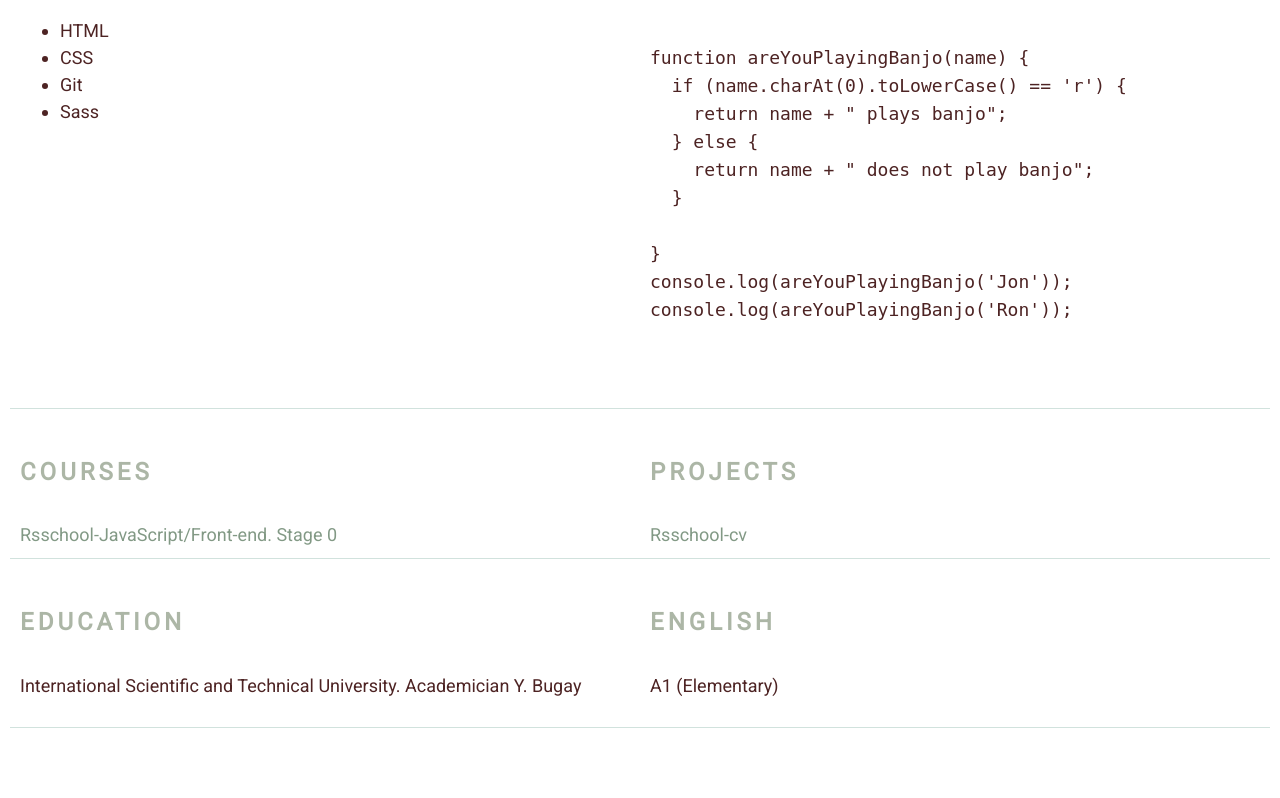
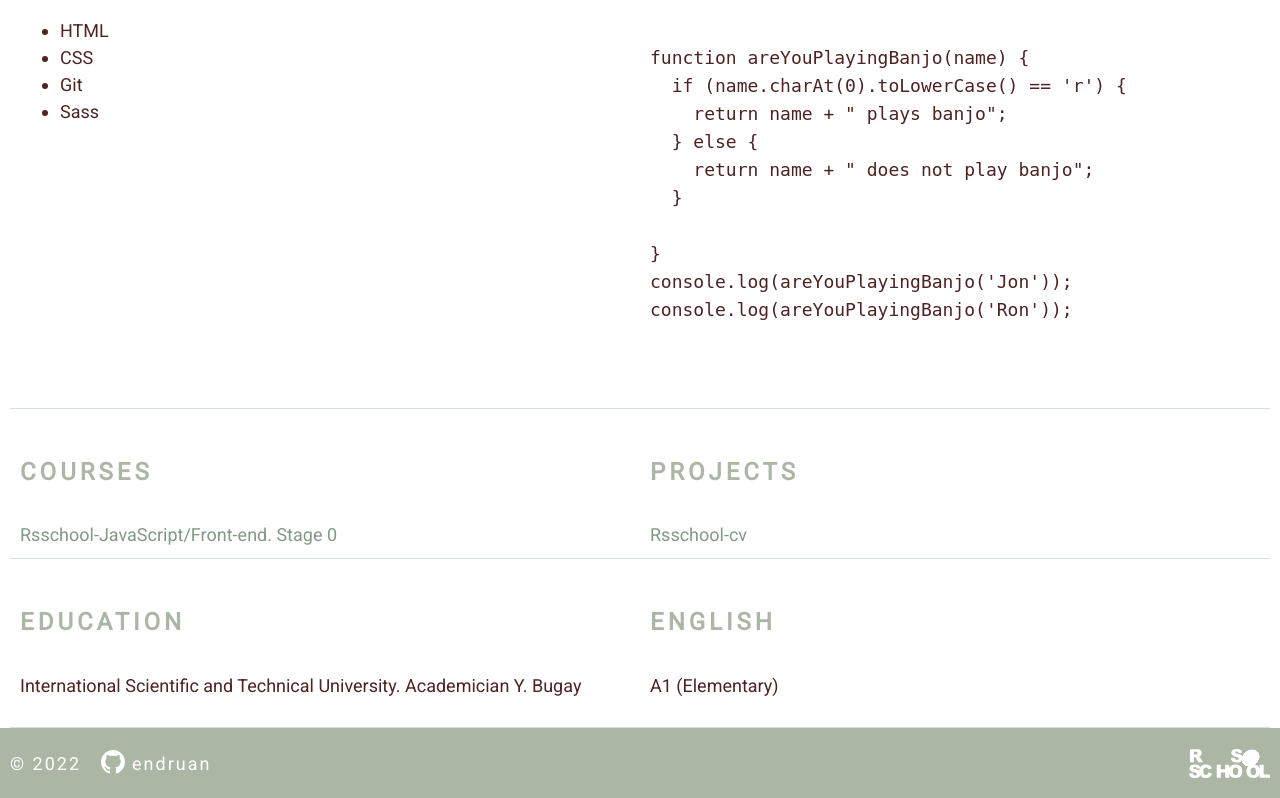
Before and after one commit to endruan/rsschool-cv_, a plain HTML site: page index.html in a window 1280 px wide. Shown: the part 649-1447 px from the top of the page. Before the commit the page ends 1377 px from the top, so only its background shows below. Drawn offline with Linux system fonts and the light colour scheme.

Commit message:
feat: add footer

```diff
--- a/css/style.css
+++ b/css/style.css
@@ -33,6 +33,7 @@ a:hover {
 code {
   font-family: 'Monospace', monospace;
   line-height: 1.4;
+  max-width: 100vw;
 }
 
 .container {
@@ -117,6 +118,57 @@ h1.section-title {
   border-radius: 100px;
 }
 
+.footer {
+  height: 70px;
+  color: #fff;
+  background-color: rgba(41, 68, 25, 0.39);
+}
+
+.footer-container {
+  display: flex;
+  align-items: center;
+  justify-content: space-between;
+  min-height: 100%;
+}
+
+.footer-svg {
+  margin-right: 7px;
+  transition: all 0.5s;
+}
+
+
+.footer-left {
+  display: flex;
+  letter-spacing: 2px;
+}
+
+.footer-left-text {
+  padding-right: 20px;
+}
+
+.footer-link {
+  display: flex;
+  color: #fff;
+  fill: #fff;
+}
+
+.footer-link:hover {
+  fill: #5d7260;
+  color: #5d7260;
+}
+
+.footer-right-img {
+  height: 30px;
+  -webkit-filter: brightness(0) invert(1);
+    filter: brightness(0) invert(1);
+}
+
+.footer-right-img:hover {
+  -webkit-filter: none;
+  filter: none;
+}
+
+
 @media (max-width: 768px) {
   .section {
     width: 100%;
@@ -125,4 +177,8 @@ h1.section-title {
   .section-profile{
     flex-wrap: wrap;
   }
+
+  pre {
+    overflow: scroll;
+  }
 }
--- a/index.html
+++ b/index.html
@@ -103,7 +103,23 @@ console.log(areYouPlayingBanjo('Ron'));
 </main>
 
 <footer class="footer">
-  <div class="container"></div>
+  <div class="container footer-container">
+    <div class="footer-left">
+      <span class="footer-left-text">© 2022</span>
+      <a class="footer-link" href="https://github.com/endruan">
+        <svg class="footer-svg" aria-hidden="true" height="24" viewBox="0 0 16 16" version="1.1" width="24" data-view-component="true" class="octicon octicon-mark-github d-block mr-2 float-left">
+          <path fill-rule="evenodd" d="M8 0C3.58 0 0 3.58 0 8c0 3.54 2.29 6.53 5.47 7.59.4.07.55-.17.55-.38 0-.19-.01-.82-.01-1.49-2.01.37-2.53-.49-2.69-.94-.09-.23-.48-.94-.82-1.13-.28-.15-.68-.52-.01-.53.63-.01 1.08.58 1.23.82.72 1.21 1.87.87 2.33.66.07-.52.28-.87.51-1.07-1.78-.2-3.64-.89-3.64-3.95 0-.87.31-1.59.82-2.15-.08-.2-.36-1.02.08-2.12 0 0 .67-.21 2.2.82.64-.18 1.32-.27 2-.27.68 0 1.36.09 2 .27 1.53-1.04 2.2-.82 2.2-.82.44 1.1.16 1.92.08 2.12.51.56.82 1.27.82 2.15 0 3.07-1.87 3.75-3.65 3.95.29.25.54.73.54 1.48 0 1.07-.01 1.93-.01 2.2 0 .21.15.46.55.38A8.013 8.013 0 0016 8c0-4.42-3.58-8-8-8z"></path>
+        </svg>
+        endruan
+      </a>
+
+    </div>
+    <div class="footer-right">
+      <a href="https://rs.school/js/" class="footer-link">
+        <img class="footer-right-img" src="./assets/img/rs_school_js.svg" alt="rss">
+        </a>
+    </div>
+  </div>
 </footer>
 
 </body>
```
